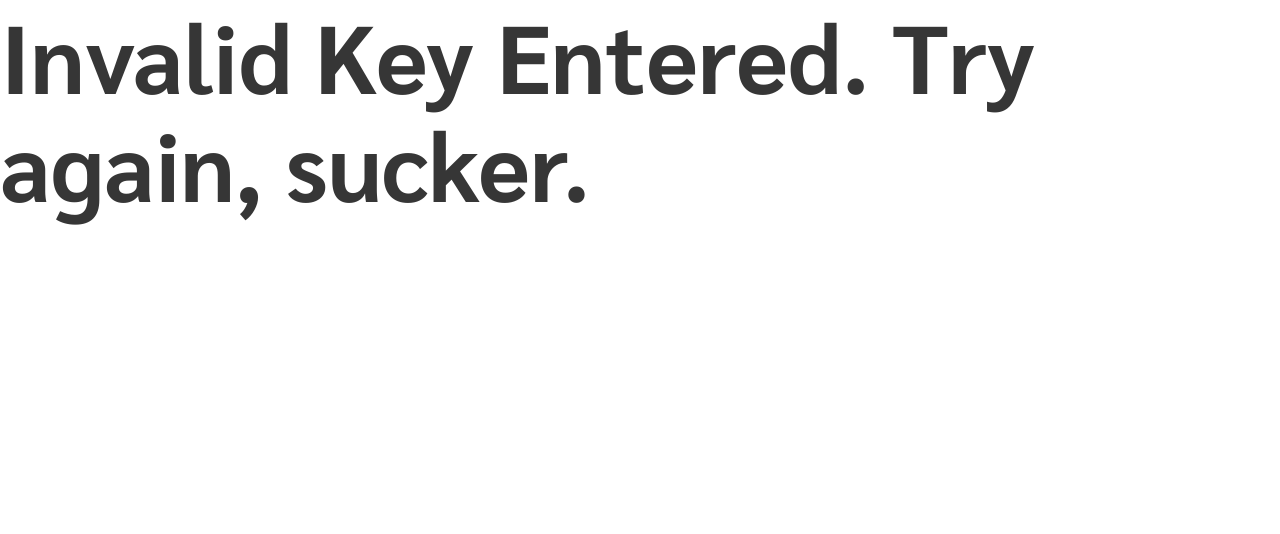
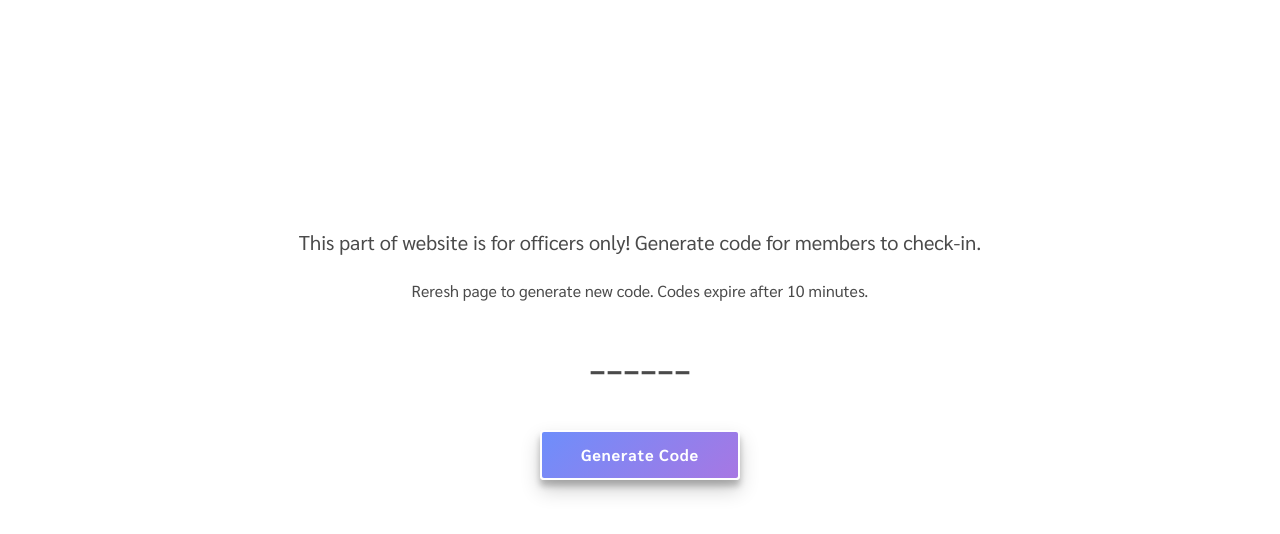
Before and after one commit to HopliteSJSU/Club-Website, a React (Create React App) app in the folder frontend/: page /admin/generate-code/1 in a window 1280 px wide. Shown: the top 534 px of the page. Built offline with nearby package versions, Linux system fonts and the light colour scheme.

Commit message:
no generate code on refresh

```diff
--- a/frontend/src/components/generate-code/generate-code.js
+++ b/frontend/src/components/generate-code/generate-code.js
@@ -9,7 +9,11 @@ const GenerateCode = ({ code }) => (
     Reresh page to generate new code. Codes expire after 10 minutes.
     <br />
     <div className="level code-display">
-      <h2 className="level-item">{code}</h2>
+      {code ? (
+        <h2 className="level-item">{code}</h2>
+      ) : (
+        <h2 className="level-item">------</h2>
+      )}
     </div>
   </div>
 );
--- a/frontend/src/components/generate-code/style/generate-code.sass
+++ b/frontend/src/components/generate-code/style/generate-code.sass
@@ -4,4 +4,4 @@
 .code-display
     h2
         font-size: 50px
-        margin-top: 20px
+        margin-top: 25px
--- a/frontend/src/pages/admin-page.js
+++ b/frontend/src/pages/admin-page.js
@@ -12,17 +12,17 @@ class AdminPage extends Component {
     code: null
   };
 
-  componentDidMount() {
+  isValidKey = key => {
+    if (key === process.env.REACT_APP_TECHLEAD_KEY) return true;
+    else return false;
+  };
+
+  handleBtnClick = () => {
     if (this.isValidKey(this.props.match.params.key)) {
       this.generateCode();
     } else {
       this.setState({ invalidKeyError: true });
     }
-  }
-
-  isValidKey = key => {
-    if (key === process.env.REACT_APP_TECHLEAD_KEY) return true;
-    else return false;
   };
 
   generateCode = () => {
@@ -64,7 +64,7 @@ class AdminPage extends Component {
           <GenerateCode code={code} />
         </div>
         <div className="container is-flex" style={{ justifyContent: "center" }}>
-          <Button label="Generate Code" />
+          <Button label="Generate Code" clicked={this.handleBtnClick} />
         </div>
       </div>
     );
```
Also changed, not shown: frontend/src/styles/defaults.css.
